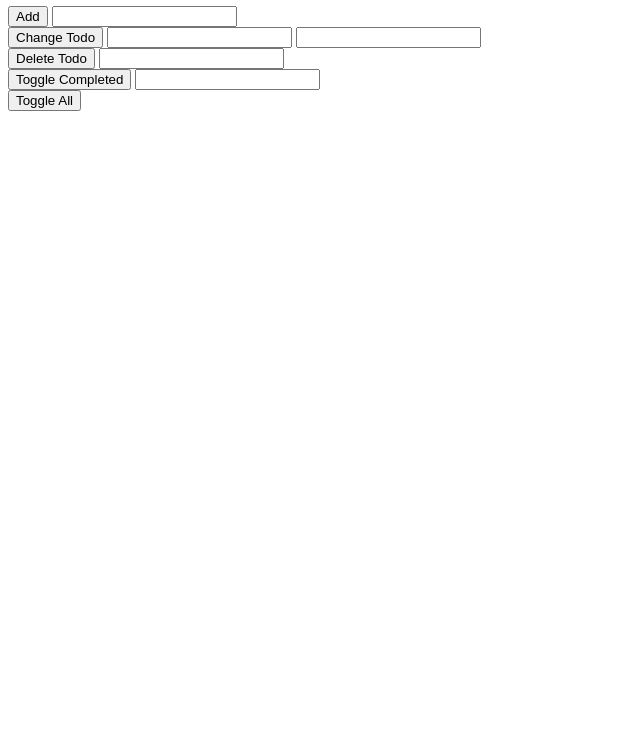
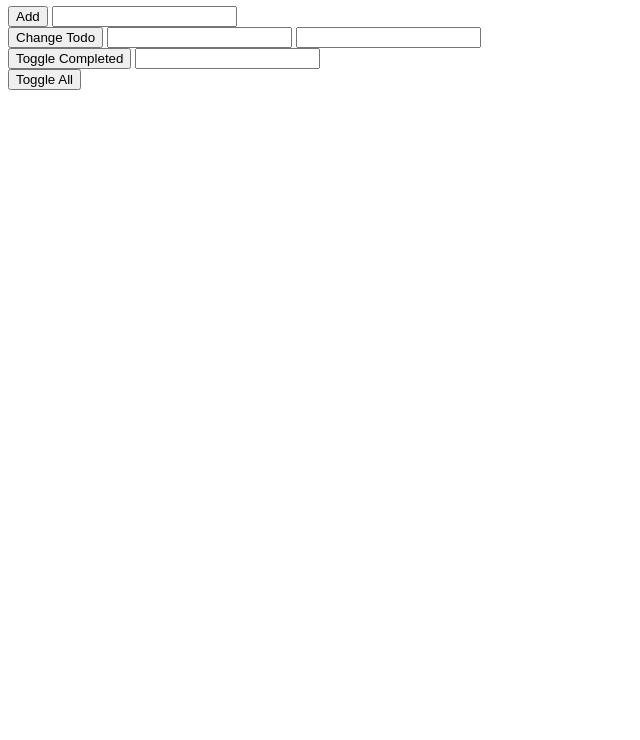
Before and after one commit to CraigRodrigues/practical-javascript, a plain HTML site: page index.html in a window 1280 px wide. Shown: the part 60-800 px from the top of the page, without its empty margins (0-640 px from the left). Drawn offline with Linux system fonts and the light colour scheme.

Commit message:
Removed delete button from HTML

```diff
--- a/index.html
+++ b/index.html
@@ -16,11 +16,6 @@
         </div>
 
         <div>
-            <button onclick="handlers.deleteTodo()">Delete Todo</button>
-            <input id="deleteTodoInputPosition" type="number">
-        </div>
-
-        <div>
             <button onclick="handlers.toggleCompleted()">Toggle Completed</button>
             <input id="toggleCompletedInputPosition" type="number">
         </div>
```
